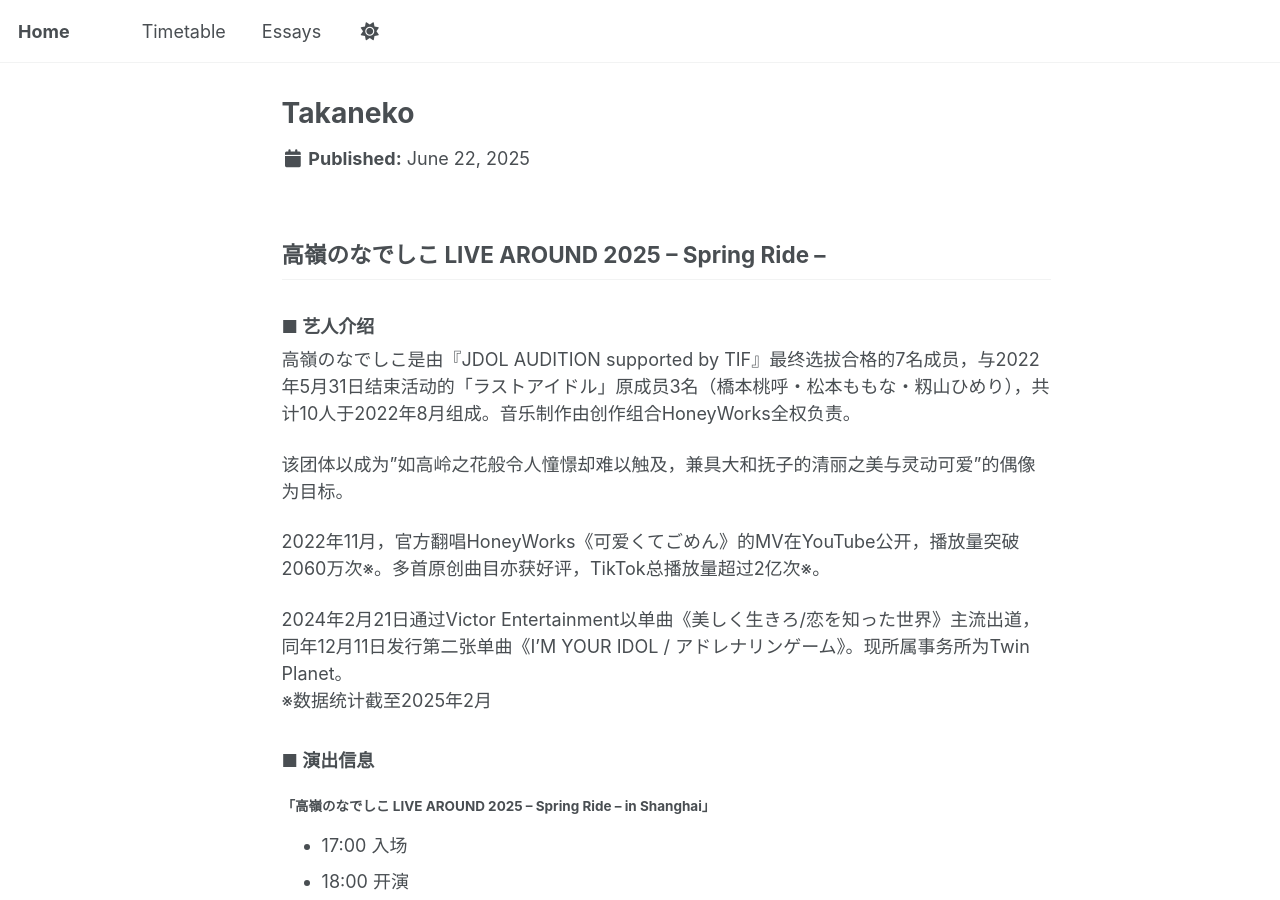
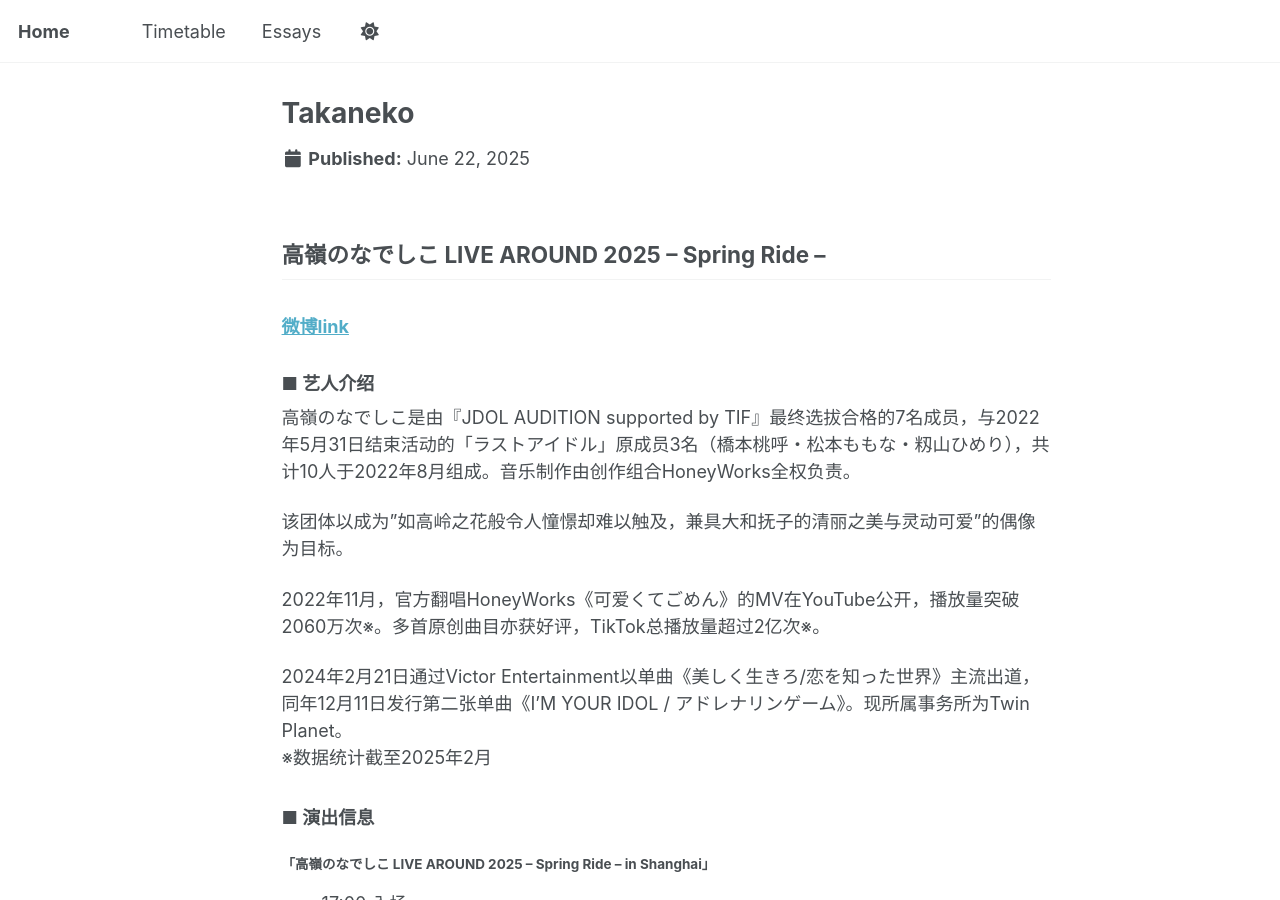
Before and after one commit to renloli/renloli.github.io, a Jekyll site: the page built from _timetable/2025/06/22.md, in a window 1280 px wide and 900 px high. Built offline with Jekyll 4.4.1, drawn with Linux system fonts in a browser that asks for light colours.

Commit message:
Update 20250622.

```diff
--- a/_timetable/2025/06/22.md
+++ b/_timetable/2025/06/22.md
@@ -7,6 +7,8 @@
 ---
 
 ## 高嶺のなでしこ LIVE AROUND 2025 – Spring Ride –
+
+### [微博link](https://weibo.com/7197971516/Pl7q4pICm#comment)
 
 ### ■ 艺人介绍
 高嶺のなでしこ是由『JDOL AUDITION supported by TIF』最终选拔合格的7名成员，与2022年5月31日结束活动的「ラストアイドル」原成员3名（橋本桃呼・松本ももな・籾山ひめり），共计10人于2022年8月组成。音乐制作由创作组合HoneyWorks全权负责。
```
